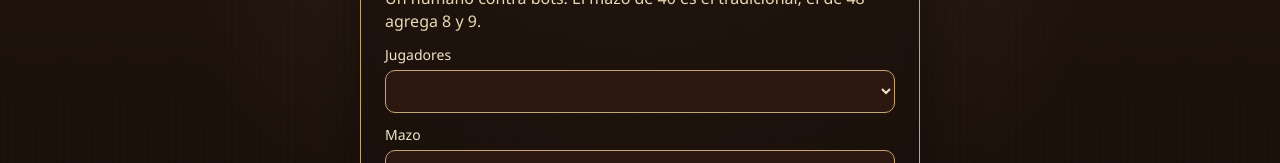
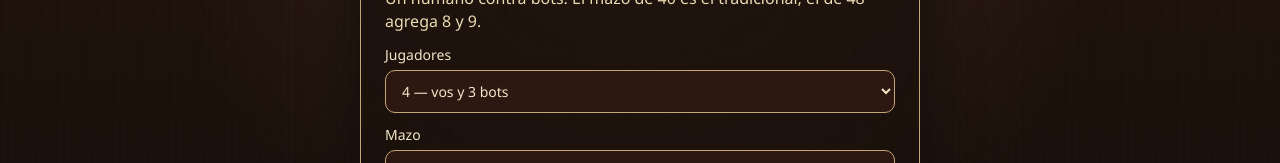
Before and after one commit to Canni-DEV/la-mosca, a Svelte app in the folder apps/web/: page / in a window 1280 px wide. Both pictures are taken after a click on the button "Jugar". Shown: the part 273-436 px from the top of the page. Built offline with nearby package versions, Linux system fonts and the light colour scheme.

Commit message:
fix menu

```diff
--- a/apps/web/src/screens/PlaygroundScreen.svelte
+++ b/apps/web/src/screens/PlaygroundScreen.svelte
@@ -67,12 +67,6 @@
   const finished = $derived(debug?.phase === "GAME_OVER");
   const canAct = $derived(session !== null && !finished);
 
-  function onPlayerCount(event: Event): void {
-    const value = Number((event.currentTarget as HTMLSelectElement).value);
-    if (value === 3 || value === 4 || value === 5) {
-      playerCount = value;
-    }
-  }
 </script>
 
 <main class="playground-layout">
@@ -95,10 +89,10 @@
     </label>
     <label class="field">
       Jugadores
-      <select value={playerCount} onchange={onPlayerCount}>
-        <option value="3">3</option>
-        <option value="4">4</option>
-        <option value="5">5</option>
+      <select bind:value={playerCount}>
+        <option value={3}>3</option>
+        <option value={4}>4</option>
+        <option value={5}>5</option>
       </select>
     </label>
     <label class="field">
--- a/apps/web/src/screens/SetupScreen.svelte
+++ b/apps/web/src/screens/SetupScreen.svelte
@@ -23,20 +23,6 @@
       seed: Date.now() % 1_000_000_000,
     });
   }
-
-  function onPlayerCount(event: Event): void {
-    const value = Number((event.currentTarget as HTMLSelectElement).value);
-    if (value === 3 || value === 4 || value === 5) {
-      playerCount = value;
-    }
-  }
-
-  function onDeck(event: Event): void {
-    const value = (event.currentTarget as HTMLSelectElement).value;
-    if (value === "TRADITIONAL_40" || value === "FULL_48") {
-      deckConfiguration = value;
-    }
-  }
 </script>
 
 <main class="screen">
@@ -45,15 +31,15 @@
     <p class="hint">Un humano contra bots. El mazo de 40 es el tradicional; el de 48 agrega 8 y 9.</p>
     <label class="field">
       Jugadores
-      <select value={playerCount} onchange={onPlayerCount}>
-        <option value="3">3 — vos y 2 bots</option>
-        <option value="4">4 — vos y 3 bots</option>
-        <option value="5">5 — vos y 4 bots</option>
+      <select bind:value={playerCount}>
+        <option value={3}>3 — vos y 2 bots</option>
+        <option value={4}>4 — vos y 3 bots</option>
+        <option value={5}>5 — vos y 4 bots</option>
       </select>
     </label>
     <label class="field">
       Mazo
-      <select value={deckConfiguration} onchange={onDeck}>
+      <select bind:value={deckConfiguration}>
         <option value="TRADITIONAL_40">40 cartas (tradicional)</option>
         <option value="FULL_48">48 cartas (con 8 y 9)</option>
       </select>
```
